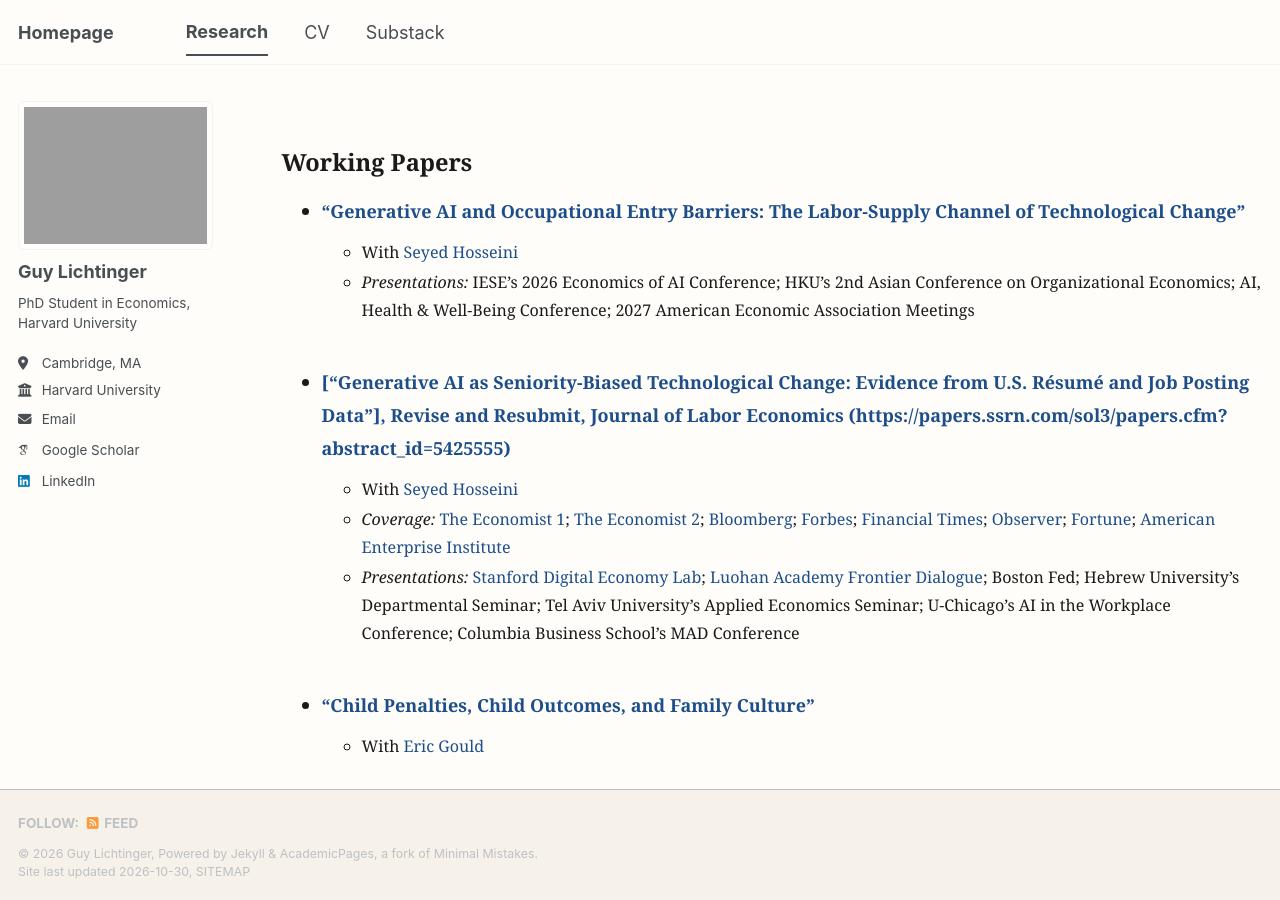
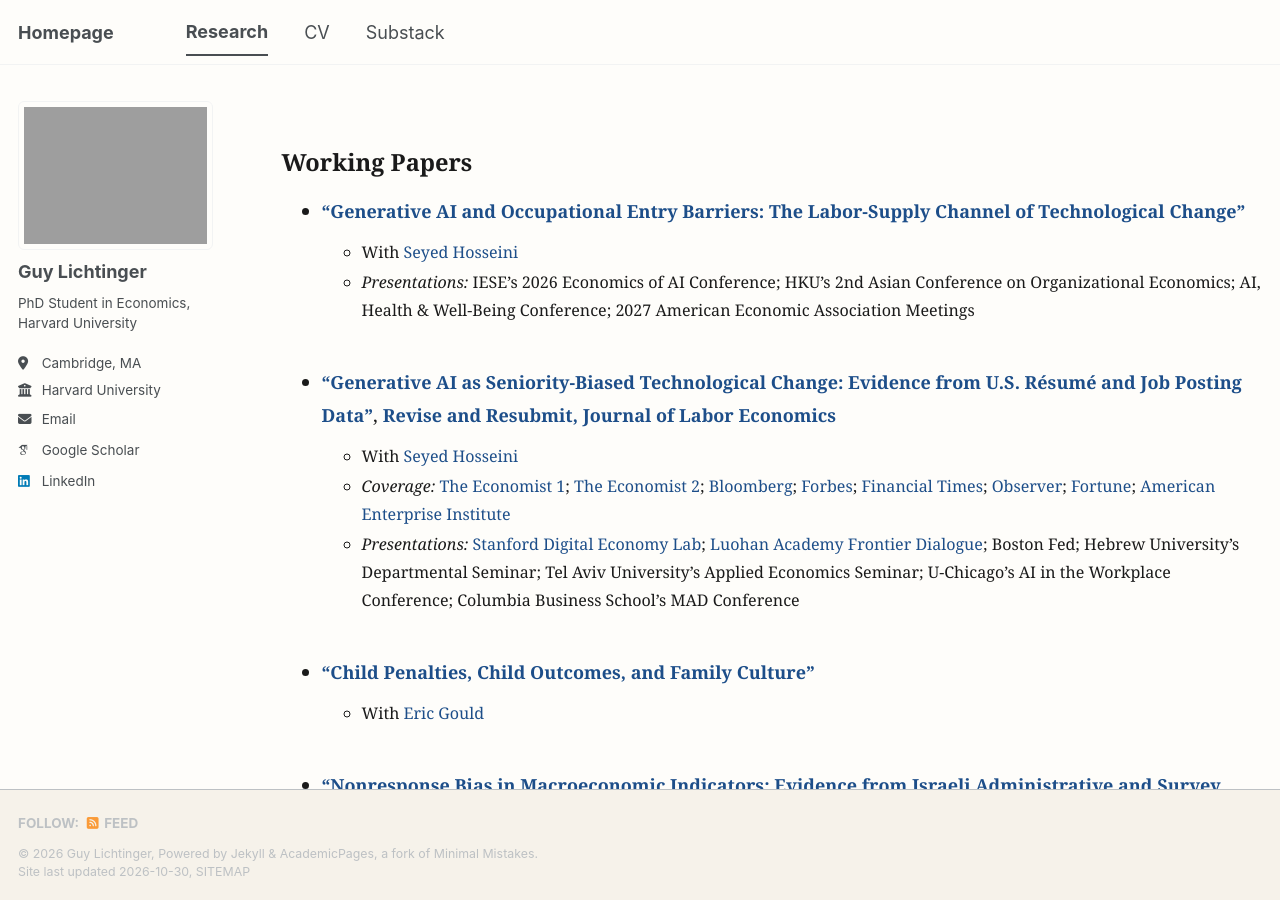
Before and after one commit to guylichtinger/guylichtinger.github.io, a Jekyll site: the page built from _pages/publications.md, in a window 1280 px wide and 900 px high. Built offline with Jekyll 4.4.1, drawn with Linux system fonts in a browser that asks for light colours; some web fonts are replaced; a script bundle is joined from its source files by our own code; library files that are not in the unit come from our copies.

Commit message:
Fix formatting and link for publication entry

```diff
--- a/_pages/publications.md
+++ b/_pages/publications.md
@@ -21,7 +21,7 @@ author_profile: true
 
 <div style="height: 4px;"></div>
 
-- **["Generative AI as Seniority-Biased Technological Change: Evidence from U.S. Résumé and Job Posting Data"], Revise and Resubmit, Journal of Labor Economics (https://papers.ssrn.com/sol3/papers.cfm?abstract_id=5425555)**
+- **["Generative AI as Seniority-Biased Technological Change: Evidence from U.S. Résumé and Job Posting Data"](https://papers.ssrn.com/sol3/papers.cfm?abstract_id=5425555)**, **Revise and Resubmit, Journal of Labor Economics**
     - With [Seyed Hosseini](https://sites.google.com/view/mahdi-hosseini/home)
     - *Coverage:* [The Economist 1](https://www.economist.com/graphic-detail/2025/10/13/can-ai-replace-junior-workers); [The Economist 2](https://www.economist.com/finance-and-economics/2025/11/06/dont-blame-ai-for-your-job-woes); [Bloomberg](https://www.bloomberg.com/news/articles/2025-09-19/will-ai-kill-entry-level-jobs-history-shows-how-young-workers-adapt); [Forbes](https://www.forbes.com/sites/ryancraig/2025/09/12/as-ai-reduces-new-grad-hiring-apprenticeships-will-become-essential/); [Financial Times](https://www.ft.com/content/3d2669e3-c05e-48c9-8bb3-893c1d66de2e); [Observer](https://observer.com/2025/09/ai-shrinking-job-market-junior-workers-harvard-study/); [Fortune](https://fortune.com/2025/09/04/ai-entry-level-jobs-uncertainty-college-grads/); [American Enterprise Institute](https://www.aei.org/articles/brace-yourself-the-ai-revolution-isnt-about-job-creation/)
     - *Presentations:* [Stanford Digital Economy Lab](https://digitaleconomy.stanford.edu/event/seyed-m-hosseini-and-guy-lichtinger-generative-ai-as-seniority-biased-technological-change-evidence-from-u-s-resume-and-job-posting-data/); [Luohan Academy Frontier Dialogue](https://www.luohanacademy.com/en//frdue/1109/); Boston Fed; Hebrew University's Departmental Seminar; Tel Aviv University's Applied Economics
```
